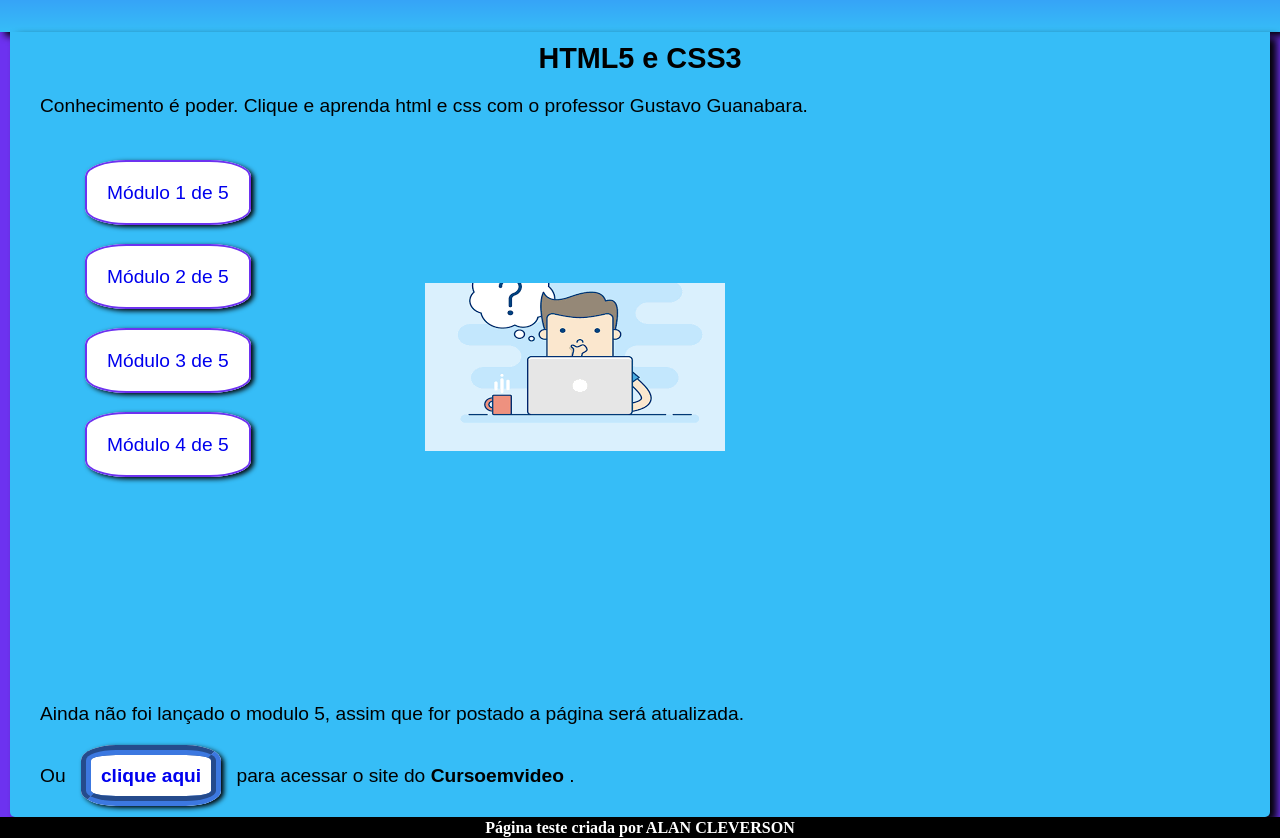
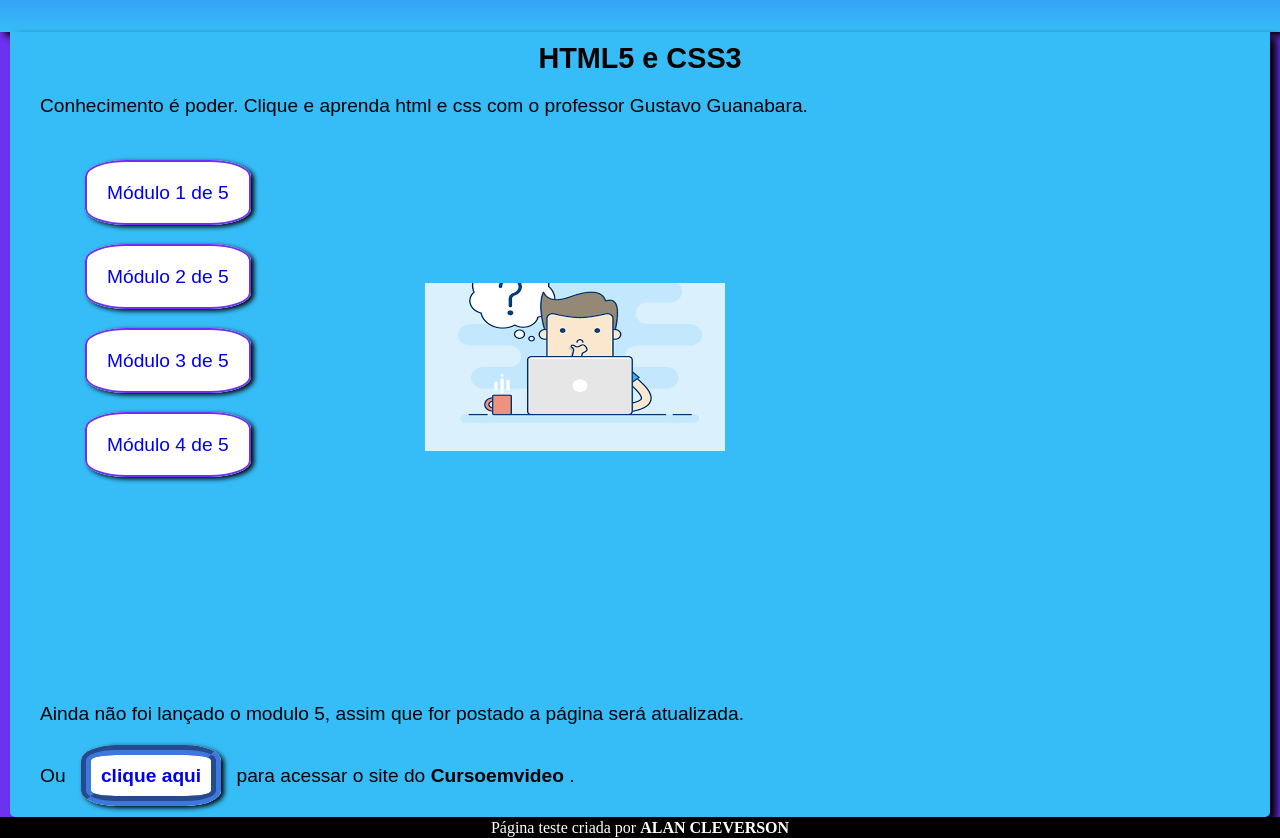
Before and after one commit to Alan-Cleverson/estudos, a plain HTML site: page estudos.html in a window 1280 px wide. Shown: the part 130-968 px from the top of the page. Drawn offline with Linux system fonts and the light colour scheme.

Commit message:
Atualizei

```diff
--- a/estudos.html
+++ b/estudos.html
@@ -47,7 +47,7 @@
 
     </main>
     <footer>
-        <p font-family="arial"><strong> Página teste criada por ALAN CLEVERSON </strong></p>
+        <p font-family="arial"> Página teste criada por <strong> ALAN CLEVERSON </strong></p>
     </footer>
 
 </body>
```
